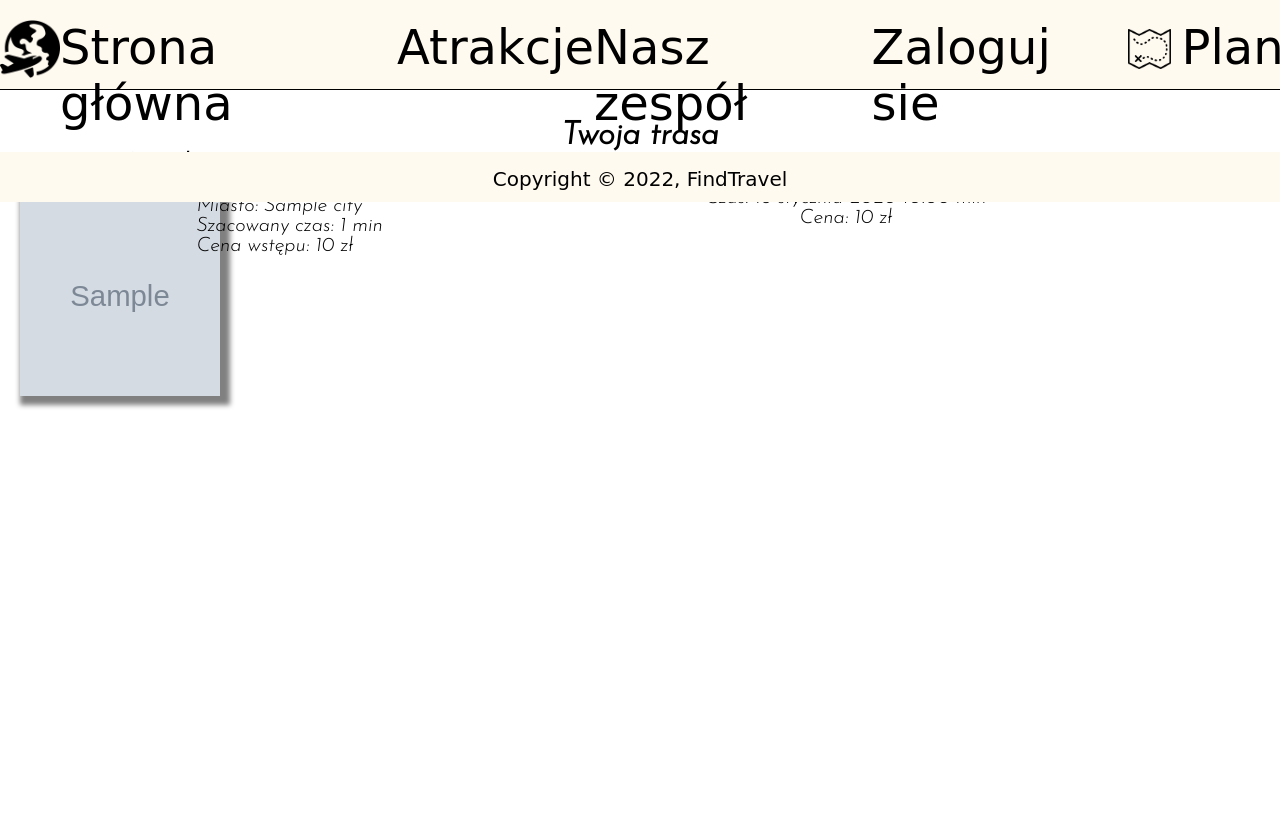
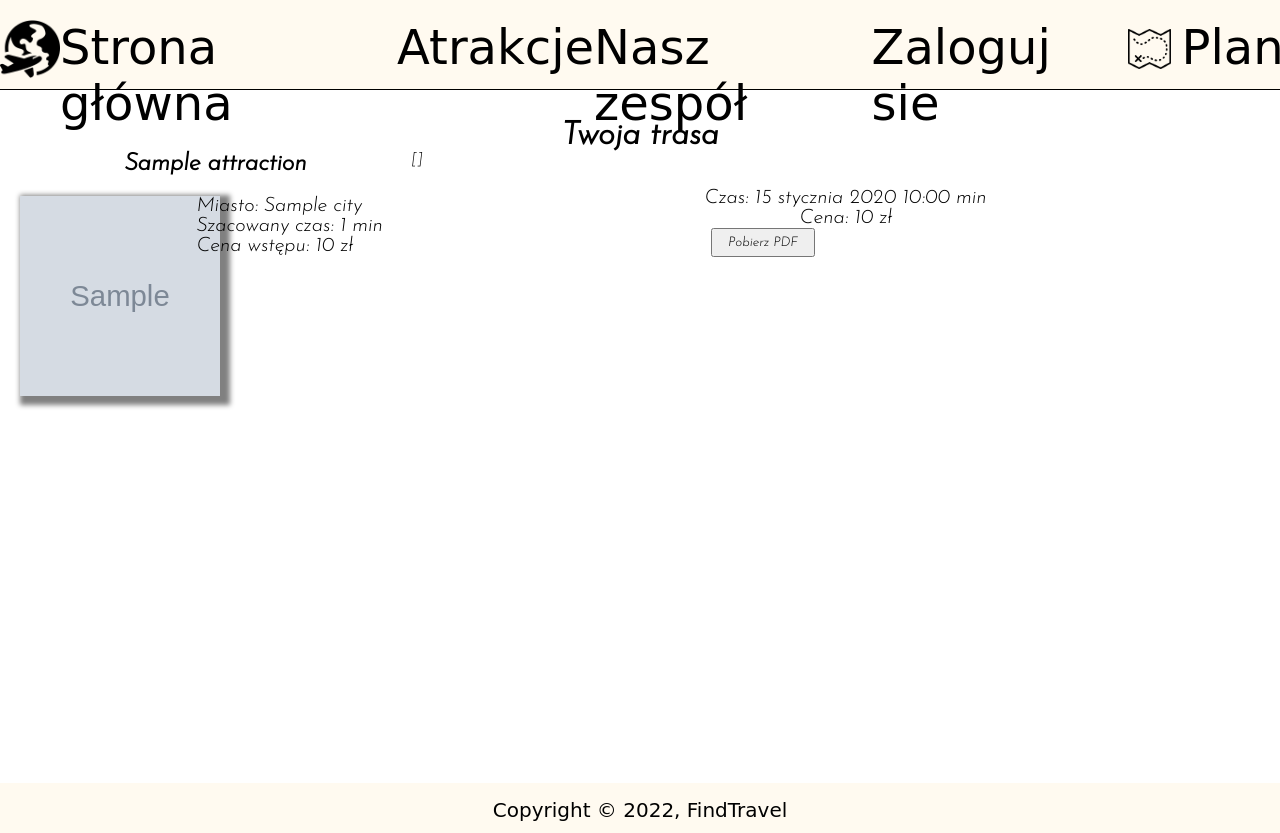
Before and after one commit to Dylaixo/DjangoProjekt, a Django app: template templates/main/cart.html in a window 1280 px wide. Shown: the part 17-850 px from the top of the page. Run offline with Django 4.2, Linux system fonts and the light colour scheme; tables that the repository leaves empty hold one stand-in row (values such as "Sample post"); the template is opened without the code that fills it: values that come from a table or form of the project are taken from there, most other values are stand-ins (such as "Sample title", 1, 10 or a date in 2020); grey boxes marked "Sample" are stand-in pictures; some web fonts are replaced.

Commit message:
Skończony front

```diff
--- a/templates/main/cart.css
+++ b/templates/main/cart.css
@@ -88,12 +88,12 @@ p, h1, input{
 body{
     padding-bottom: 50px;
 }
-footer{
-    bottom: unset !important;
-}
 .btns{
     display: flex;
 }
  .map_desc .btn{
     margin-left: 300px;
 }
+ footer{
+     bottom: 0;
+ }
--- a/templates/main/cart.html
+++ b/templates/main/cart.html
@@ -45,12 +45,12 @@
     <form action="#" method="get">
         <input  type="submit" class="btn" value="Zakoncz" name="clicked">
     </form>
-        <form action="#" method="get">
-        <input  type="submit" class="btn" value="Pobierz PDF" name="clicked">
-    </form>
         </div>
         </div>
     {% endif %}
+                <form action="#" method="get">
+        <input  type="submit" class="btn" value="Pobierz PDF" name="pdf">
+    </form>
 </div>
     </div>
 {% endblock %}
```
